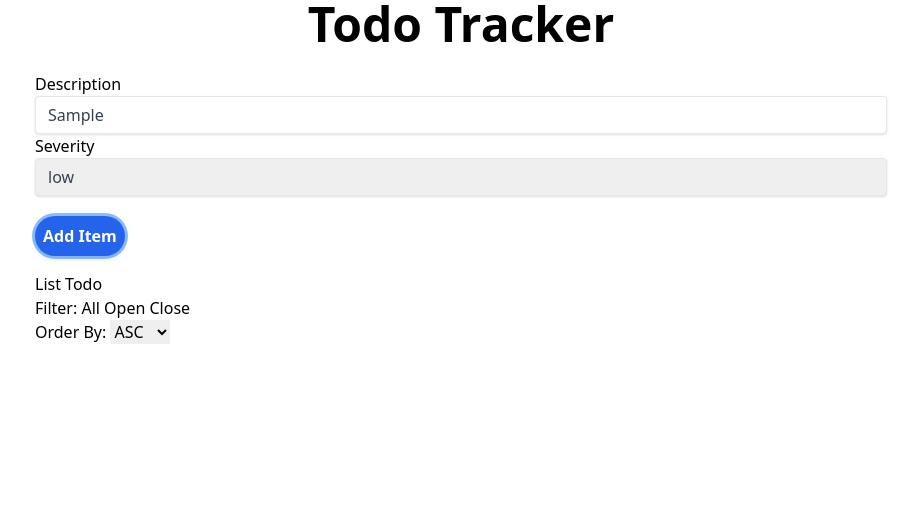
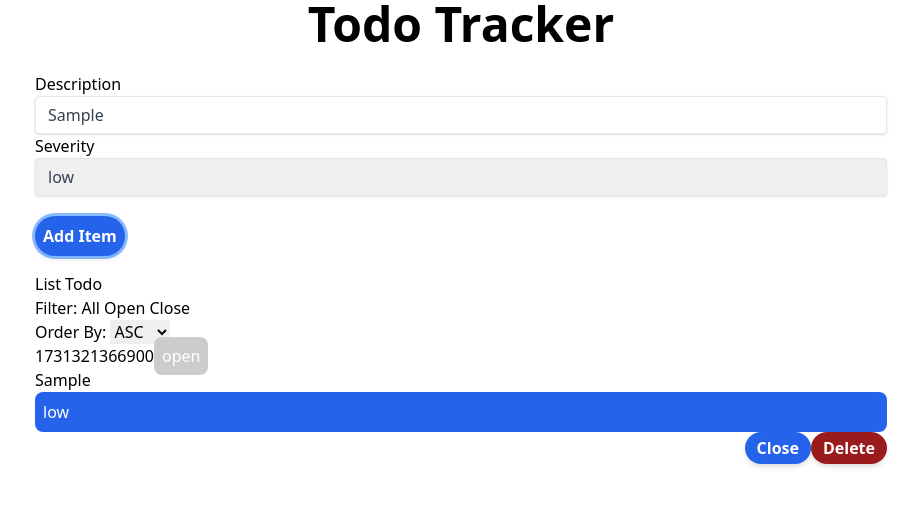
Before and after one commit to mrtuvn/react-todo, a React (Vite) app: page / in a window 1280 px wide. Both pictures are taken after typing "Sample" into the empty fields and a click on the button "Add Item". Shown: the top 506 px of the page, without its empty margins (179-1097 px from the left). Built offline with nearby package versions, Linux system fonts and the light colour scheme.

Commit message:
Fix bug visual

```diff
--- a/src/App.jsx
+++ b/src/App.jsx
@@ -35,11 +35,27 @@ function App() {
   };
 
   const closeItem = (closeId) => {
-    setTodos((prevState) =>
-      prevState.map((todo) =>
-        todo.closeId === todo.id ? { ...todo, isClose: true } : todo
-      )
+    console.log(closeId);
+    const newTodos = [...todos];
+    newTodos.map((todo) =>
+      todo.id === closeId ? { ...todo, isClose: !!todo.isClose } : todo
     );
+    console.log("new after run", newTodos);
+    setTodos(newTodos);
+
+    // way2
+    // setTodos((prevState) =>
+    //   prevState.map((todo) =>
+    //     todo.id === closeId ? { ...todo, isClose: true } : todo
+    //   ));
+
+    // way3
+    // setTodos((prevState) => {
+    //   return prevState;
+    //   // prevState.map((todo) =>
+    //   //   todo.id === closeId ? { ...todo, isClose: true } : todo
+    //   // )
+    // });
   };
 
   const deleteTodo = (deleteId) => {
--- a/src/components/TodoForm.jsx
+++ b/src/components/TodoForm.jsx
@@ -3,10 +3,11 @@ import React, { useEffect } from "react";
 const TodoForm = ({ addItemTodo }) => {
   const [description, setDescription] = React.useState("");
   const [severity, setSeverity] = React.useState("");
+  console.log("run into TodoForm component");
 
   useEffect(() => {
-    console.log("render TodoForm component");
-  }, [description, severity]);
+    console.log("render TodoForm component"); /** only run once */
+  }, []);
 
   return (
     <div>
@@ -15,6 +16,7 @@ const TodoForm = ({ addItemTodo }) => {
         className="shadow appearance-none border rounded w-full py-2 px-3 text-gray-700 leading-tight focus:outline-none focus:shadow-outline"
         id="descriptionField"
         name="descriptionField"
+        placeholder="Describe your thoughts"
         value={description}
         onChange={(e) => setDescription(e.target.value)}
       />
--- a/src/components/TodoList.jsx
+++ b/src/components/TodoList.jsx
@@ -3,7 +3,8 @@ import TodoFilter from "./TodoList/TodoFilter";
 import TodoItem from "./TodoList/TodoItem";
 
 const TodoList = ({ todos, deleteTodo, closeItem }) => {
-  console.log("inside todoList", todos);
+  console.log("render todoList component");
+  console.log("todoList ", todos);
 
   return (
     <div className="py-4 ">
@@ -11,14 +12,16 @@ const TodoList = ({ todos, deleteTodo, closeItem }) => {
       <TodoFilter />
       <div className="itemsWrap flex flex-col gap-2 flex-wrap">
         {todos &&
-          todos.map((todo) => (
-            <TodoItem
-              key={todo.id}
-              todo={todo}
-              closeItem={closeItem(todo.id)}
-              deleteTodo={deleteTodo(todo.id)}
-            />
-          ))}
+          todos.map((todo) => {
+            return (
+              <TodoItem
+                key={todo.id}
+                todo={todo}
+                closeItem={closeItem}
+                deleteTodo={deleteTodo}
+              />
+            );
+          })}
       </div>
     </div>
   );
--- a/src/components/TodoList/TodoItem.jsx
+++ b/src/components/TodoList/TodoItem.jsx
@@ -15,7 +15,7 @@ const TodoItem = ({ todo, deleteTodo, closeItem }) => {
       <div className="itemBody flex flex-col flex-wrap">
         <div className="itemContent">
           <p className="text-description ">{todo && todo.description}</p>
-          <p className="prority item-status">{todo && todo.severity}</p>
+          <p className="prority item-status grow-0">{todo && todo.severity}</p>
         </div>
         <div className="actions ml-auto">
           <button
```
